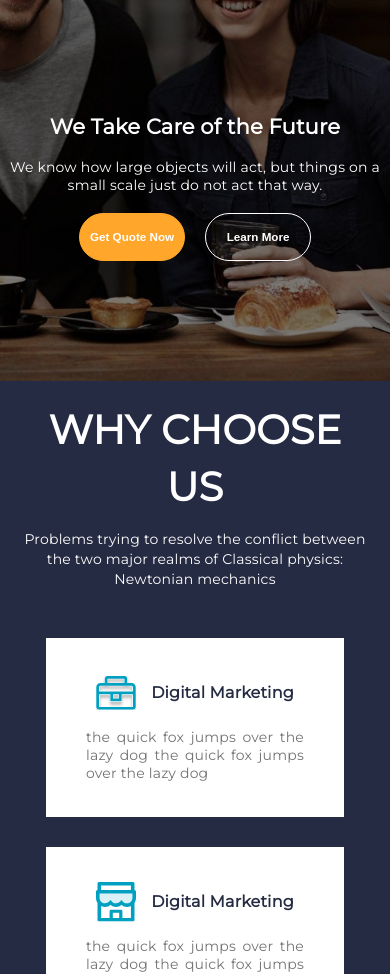
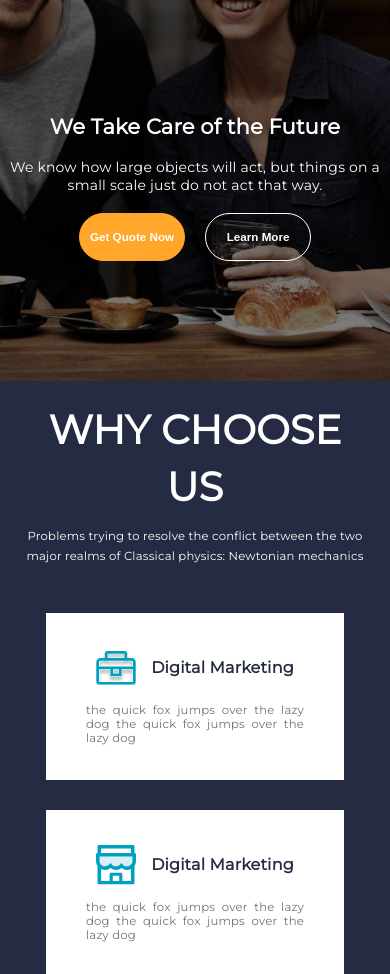
Before and after one commit to Irrreny/Project_KMarketer, a plain HTML site: page index.html in a window 390 px wide. Shown: the part 133-1107 px from the top of the page. Drawn offline with Linux system fonts and the light colour scheme.

Commit message:
Update index.html

```diff
--- a/index.html
+++ b/index.html
@@ -156,7 +156,8 @@
         .why-choose-us {
             display: flex;
             flex-direction: column;
-            text-align: center;
+            align-items: center;
+            flex-wrap: wrap;
         }
             .why-choose-us-head {
             font-size: 40px;
@@ -167,6 +168,8 @@
             .why-choose-us-text {
             font-weight: 500;
             line-height: 20px;
+            width: 470px;
+            text-align: center;
         }
         .grid-content {
             display: grid;
@@ -208,12 +211,20 @@
         @media screen and (min-width: 320px) and (max-width: 768px) {
             .why-us {
                 padding: 0;
+                font-size: smaller;
             }
             .why-choose-us {
                 display: flex;
                 flex-direction: column;
                 align-items: center;
                 padding: 20px;
+            }
+            .why-choose-us-head {
+                width: auto;
+                text-align: center;
+            }
+            .why-choose-us-text {
+                width: auto;
             }
             .grid-content {
                 display: grid;
```
